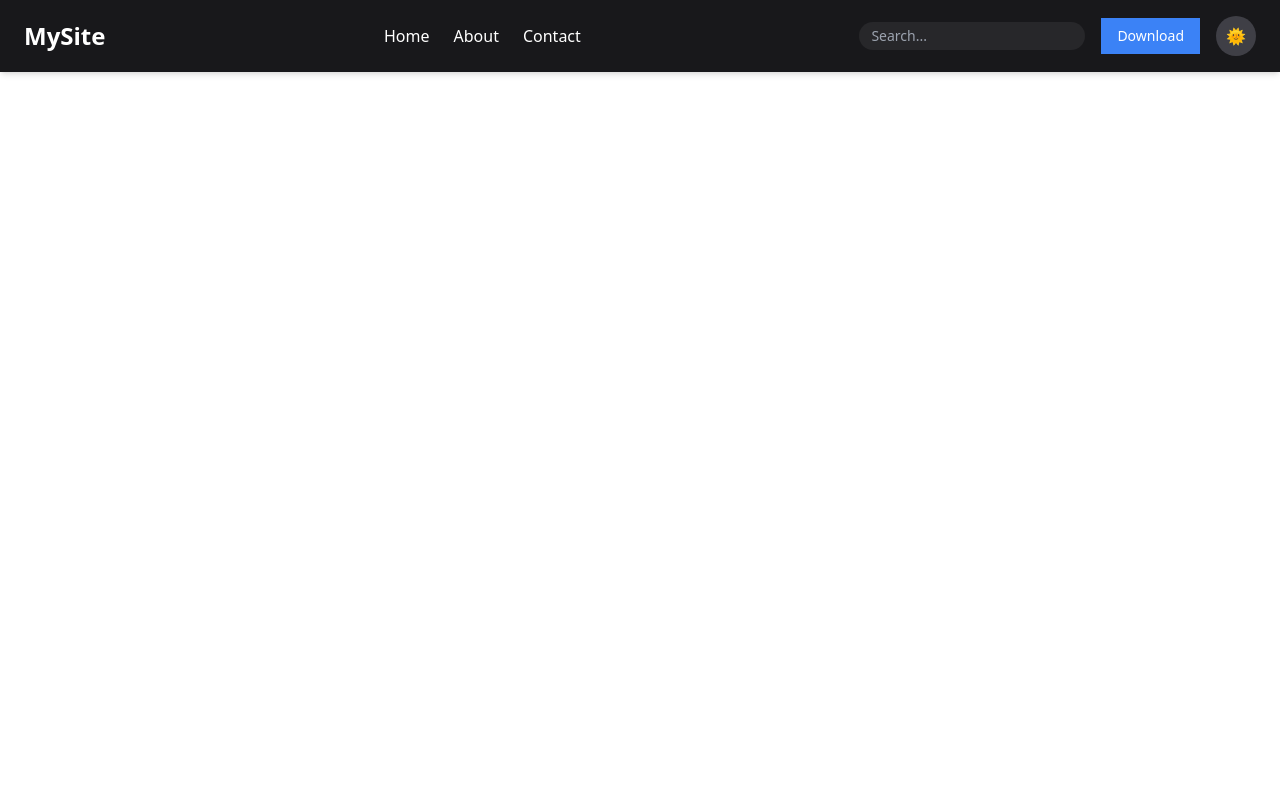
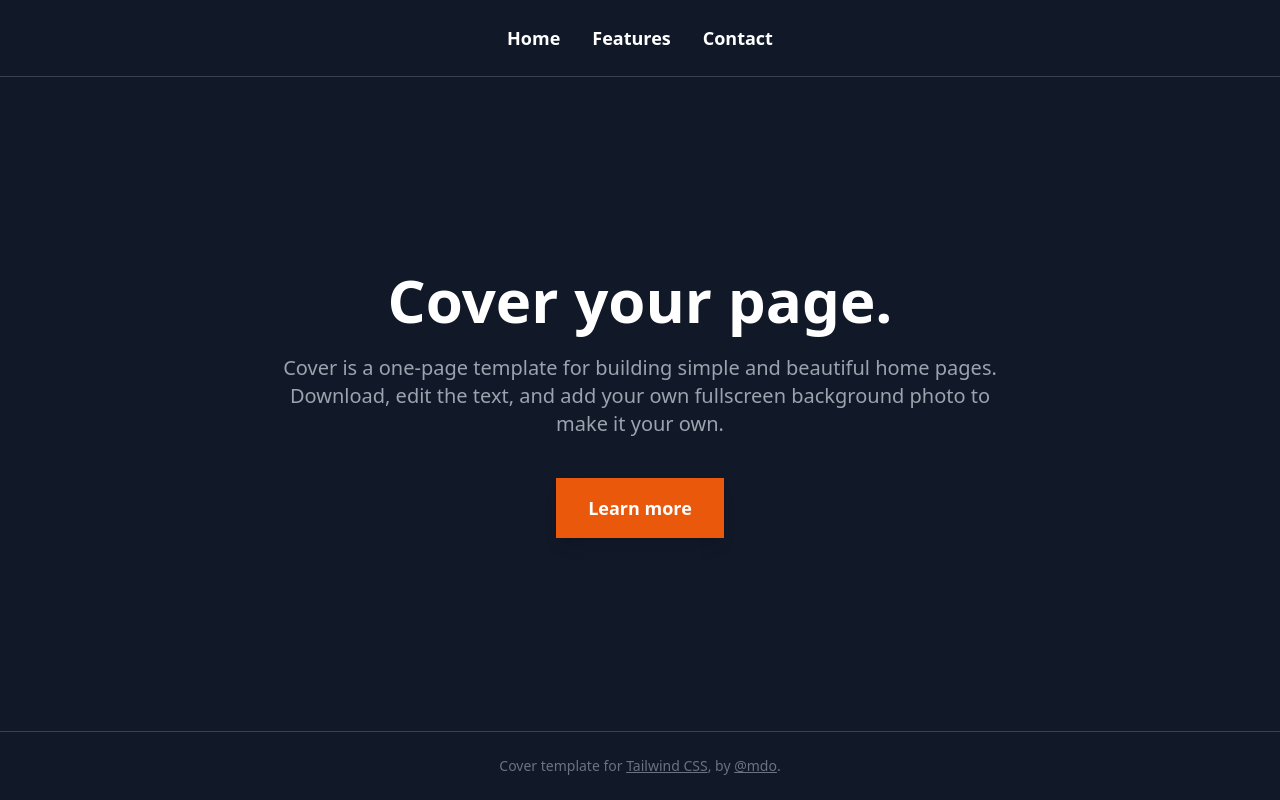
Before and after one commit to AmanRembersu/ProctorView, a React (Vite) app: page / in a window 1280 px wide. Built offline with nearby package versions, Linux system fonts and the light colour scheme.

Commit message:
changing the whole plan and converting in one page

```diff
--- a/package.json
+++ b/package.json
@@ -35,6 +35,7 @@
     "@radix-ui/react-slot": "^1.1.0",
     "class-variance-authority": "^0.7.0",
     "clsx": "^2.1.1",
+    "gsap": "^3.13.0",
     "lucide-react": "^0.424.0",
     "react": "^18.3.1",
     "react-dom": "^18.3.1",
--- a/src/App.tsx
+++ b/src/App.tsx
@@ -1,12 +1,56 @@
-import  Nav  from './components/Nav';
-import "./App.css";
+import React from "react";
+import "./App.css"
 
-function App(){
-    return(
-        <>
-        <Nav/>
-        </>
-    )
+export default function CoverPage() {
+  return (
+    <div className="flex flex-col min-h-screen text-center bg-gray-900 text-white">
+      {/* Header */}
+      <header className="py-6 border-b border-gray-700">
+        <nav className="container mx-auto flex justify-center space-x-8 text-lg font-semibold">
+          <a href="#" className="hover:text-orange-500">
+            Home
+          </a>
+          <a href="#" className="hover:text-orange-500">
+            Features
+          </a>
+          <a href="#" className="hover:text-orange-500">
+            Contact
+          </a>
+        </nav>
+      </header>
+
+      {/* Main Hero */}
+      <main className="flex-grow flex flex-col justify-center items-center px-4 max-w-3xl mx-auto">
+        <h1 className="text-5xl md:text-6xl font-bold mb-6 leading-tight">
+          Cover your page.
+        </h1>
+        <p className="text-gray-400 text-xl mb-10">
+          Cover is a one-page template for building simple and beautiful home pages.
+          Download, edit the text, and add your own fullscreen background photo to
+          make it your own.
+        </p>
+        <a
+          href="#"
+          className="bg-orange-600 hover:bg-orange-700 px-8 py-4 rounded-lg text-lg font-semibold shadow-lg transition transform hover:scale-105"
+        >
+          Learn more
+        </a>
+      </main>
+
+      {/* Footer */}
+      <footer className="py-6 border-t border-gray-700 text-gray-500 text-sm">
+        <div className="container mx-auto">
+          Cover template for{" "}
+          <a href="https://tailwindcss.com/" className="underline hover:text-orange-500">
+            Tailwind CSS
+          </a>
+          , by{" "}
+          <a href="https://twitter.com/mdo" className="underline hover:text-orange-500">
+            @mdo
+          </a>
+          .
+        </div>
+      </footer>
+    </div>
+  );
 }
-
-export default App;
--- /dev/null
+++ b/src/components/Hero.tsx
@@ -0,0 +1,33 @@
+import { useEffect, useRef } from "react";
+import gsap from "gsap";
+
+function HeroSection() {
+  const heroRef = useRef(null);
+
+  useEffect(() => {
+    gsap.fromTo(
+      heroRef.current,
+      { opacity: 0, y: 50 },
+      { opacity: 1, y: 0, duration: 1, ease: "power3.out" }
+    );
+  }, []);
+
+  return (
+    <section
+      ref={heroRef}
+      className=" h-screen flex flex-col justify-center items-center bg-zinc-950 text-white px-4 text-center"
+    >
+      <h1 className="text-5xl md:text-6xl font-bold mb-6 leading-tight">
+        Welcome to <span className="text-orange-500">ProctorView</span>
+      </h1>
+      <p className="text-gray-400 text-lg md:text-xl max-w-xl mb-8">
+        AI-powered secure online examination system for modern institutions.
+      </p>
+      <button className="bg-orange-600 hover:bg-orange-700 text-white font-semibold py-3 px-8 text-lg rounded-xl shadow-lg transition-all duration-300 hover:scale-105">
+        Get Started
+      </button>
+    </section>
+  );
+}
+
+export default HeroSection;
--- a/src/components/Nav.tsx
+++ b/src/components/Nav.tsx
@@ -1,9 +1,14 @@
-import { useEffect, useState } from "react"
+import { useEffect, useRef, useState } from "react"
+import gsap from "gsap"
 
 const Nav = () => {
   const [isDark, setIsDark] = useState(false)
   const [menuOpen, setMenuOpen] = useState(false)
-  const [searchQuery, setSearchQuery] = useState("")
+
+  const logoRef = useRef(null)
+  const linksRef = useRef(null)
+  const buttonsRef = useRef(null)
+  const mobileMenuRef = useRef(null)
 
   useEffect(() => {
     const storedTheme = localStorage.getItem("theme")
@@ -16,7 +21,35 @@ const Nav = () => {
       document.documentElement.classList.remove("dark")
       setIsDark(false)
     }
+
+    gsap.fromTo(
+      logoRef.current,
+      { opacity: 0, x: -20 },
+      { opacity: 1, x: 0, duration: 0.8, ease: "power2.out" }
+    )
+
+    gsap.fromTo(
+      linksRef.current,
+      { opacity: 0, y: -20 },
+      { opacity: 1, y: 0, duration: 0.8, delay: 0.2, ease: "power2.out" }
+    )
+
+    gsap.fromTo(
+      buttonsRef.current,
+      { opacity: 0, y: -20 },
+      { opacity: 1, y: 0, duration: 0.8, delay: 0.4, ease: "power2.out" }
+    )
   }, [])
+
+  useEffect(() => {
+    if (menuOpen) {
+      gsap.fromTo(
+        mobileMenuRef.current,
+        { opacity: 0, y: -10 },
+        { opacity: 1, y: 0, duration: 0.3, ease: "power2.out" }
+      )
+    }
+  }, [menuOpen])
 
   const toggleTheme = () => {
     const html = document.documentElement
@@ -33,41 +66,25 @@ const Nav = () => {
     }
   }
 
-  const handleSearch = (e) => {
-    e.preventDefault()
-    alert(`Searching for: ${searchQuery}`)
-  }
-
   return (
-    <header className="bg-white dark:bg-zinc-900 text-black dark:text-white transition-colors duration-300 shadow-md">
+    <header className="relative z-50 bg-white dark:bg-zinc-900 text-black dark:text-white transition-colors duration-300 shadow-md">
       <div className="max-w-7xl mx-auto px-6 py-4 flex items-center justify-between">
         {/* Logo */}
-        <div className="text-2xl font-bold">MySite</div>
+        <div ref={logoRef} className="text-2xl font-bold">MySite</div>
 
         {/* Main navigation */}
-        <nav className="hidden md:flex space-x-6">
+        <nav ref={linksRef} className="hidden md:flex space-x-6">
           <a href="#" className="hover:text-blue-500 transition-colors">Home</a>
           <a href="#" className="hover:text-blue-500 transition-colors">About</a>
           <a href="#" className="hover:text-blue-500 transition-colors">Contact</a>
         </nav>
 
-        {/* Right side: search, download, theme, menu */}
-        <div className="flex items-center space-x-4">
-          {/* Search */}
-          <form onSubmit={handleSearch} className="hidden md:block">
-            <input
-              type="text"
-              placeholder="Search..."
-              value={searchQuery}
-              onChange={(e) => setSearchQuery(e.target.value)}
-              className="px-3 py-1 rounded-full bg-zinc-100 dark:bg-zinc-800 text-sm text-black dark:text-white focus:outline-none"
-            />
-          </form>
-
+        {/* Right side: theme, menu, download */}
+        <div ref={buttonsRef} className="flex items-center space-x-4">
           {/* Download Button */}
           <a
             href="#"
-            className="hidden md:inline-block bg-blue-500 hover:bg-blue-600 text-white px-4 py-2 rounded-md text-sm transition-colors"
+            className="hidden md:inline-block bg-zinc-500 hover:bg-zinc-600 text-white px-4 py-2 rounded-xl text-sm transition-colors"
           >
             Download
           </a>
@@ -92,23 +109,14 @@ const Nav = () => {
 
       {/* Mobile menu */}
       {menuOpen && (
-        <div className="md:hidden flex flex-col items-center bg-white dark:bg-zinc-900 py-4 space-y-4 transition-all duration-300">
+        <div
+          ref={mobileMenuRef}
+          className="md:hidden flex flex-col items-center bg-white dark:bg-zinc-900 py-4 space-y-4 transition-all duration-300"
+        >
           <a href="#" className="hover:text-blue-500 transition-colors">Home</a>
           <a href="#" className="hover:text-blue-500 transition-colors">About</a>
           <a href="#" className="hover:text-blue-500 transition-colors">Contact</a>
 
-          {/* Mobile search bar */}
-          <form onSubmit={handleSearch} className="w-full px-6">
-            <input
-              type="text"
-              placeholder="Search..."
-              value={searchQuery}
-              onChange={(e) => setSearchQuery(e.target.value)}
-              className="w-full px-3 py-2 rounded-md bg-zinc-100 dark:bg-zinc-800 text-black dark:text-white"
-            />
-          </form>
-
-          {/* Mobile download button */}
           <a
             href="#"
             className="bg-blue-500 hover:bg-blue-600 text-white px-4 py-2 rounded-md text-sm transition-colors"
```
Also changed, not shown: 1 other file (tests, documents, lock files or other folders).
